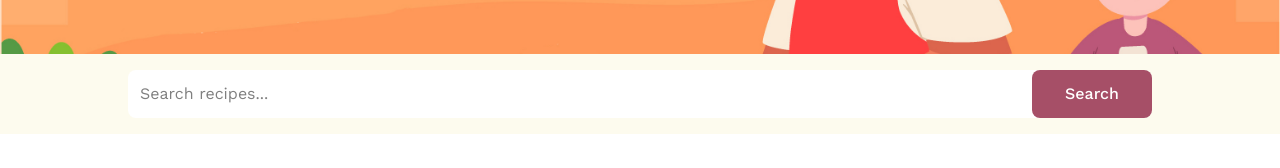
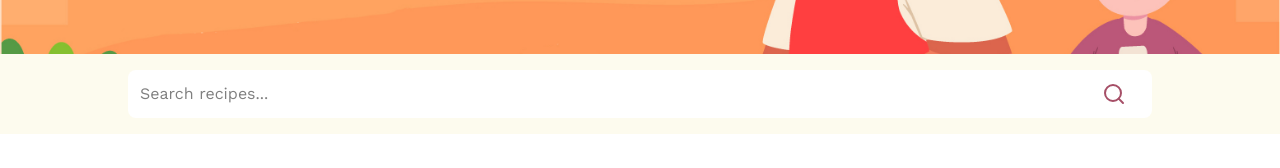
Before and after one commit to Tam-NhuBh/Food_Sharing_Frontend, a React (Vite) app: page /recipes in a window 1280 px wide. Shown: the part 303-471 px from the top of the page. Built offline with nearby package versions, Linux system fonts and the light colour scheme; no server answers; a web font is replaced by a local one; what miragejs would draw is missing.

Commit message:
modify search bar and nutrition in recipe detail

```diff
--- a/package.json
+++ b/package.json
@@ -17,8 +17,7 @@
     "lucide-react": "^0.542.0",
     "react": "^19.1.1",
     "react-dom": "^19.1.1",
-    "react-router-dom": "^7.8.2",
-    "vite-plugin-node-polyfills": "^0.24.0"
+    "react-router-dom": "^7.8.2"
   },
   "devDependencies": {
     "@eslint/js": "^9.33.0",
@@ -36,6 +35,7 @@
     "tailwindcss": "^4.1.12",
     "typescript": "~5.8.3",
     "typescript-eslint": "^8.39.1",
-    "vite": "^7.1.2"
+    "vite": "^7.1.2",
+    "vite-plugin-node-polyfills": "^0.24.0"
   }
 }
--- a/src/components/Search/index.tsx
+++ b/src/components/Search/index.tsx
@@ -1,7 +1,7 @@
 import React from "react";
 import { useState } from "react";
-import Button from "../Button";
 import Input from "../Input";
+import { Search } from "lucide-react";
 
 interface SearchBarProps {
   placeholder?: string;
@@ -25,13 +25,12 @@ const SearchBar: React.FC<SearchBarProps> = ({ onSearch }) => {
           placeholder="Search recipes..."
           className="w-full bg-white border-0 py-3 pr-[130px]"
         />
-        <Button
+        <button
           onClick={handleSearch}
-          variant="primary"
-          className="absolute right-0 cursor-pointer rounded-lg py-3 w-[120px]"
+          className="absolute right-0 rounded-lg py-3 w-[50px]"
         >
-          Search
-        </Button>
+          <Search className="w-6 h-6 text-primary" />
+        </button>
       </div>
     </section>
   );
--- a/src/pages/recipes/RecipeDetail/index.tsx
+++ b/src/pages/recipes/RecipeDetail/index.tsx
@@ -128,7 +128,7 @@ export default function RecipeDetail() {
           {recipe?.category}
         </p>
         <div className="flex flex-row justify-between items-start sm:items-center">
-          <h2 className="md:text-7xl text-xl font-bold font-playfair mb-3">
+          <h2 className="md:text-6xl text-xl font-bold font-playfair mb-3">
             {recipe?.title}
           </h2>
 
@@ -220,9 +220,9 @@ export default function RecipeDetail() {
             </h3>
 
             <div className="grid grid-cols-2 gap-4 mt-4 font-worksans">
-              <div className="flex items-center gap-3 bg-cream p-4 rounded-lg shadow">
+              <div className="flex items-center gap-3 p-4 rounded-lg bg-[#A64F67]/10 shadow">
                 {/* <span className="text-2xl">🔥</span> */}
-                <Flame className="w-6 h-6 text-orange-500" />
+                <Flame className="w-6 h-6 text-primary " />
                 <div>
                   <span className="text-sm md:text-base lg:text-lg font-bold">
                     Calories:
@@ -234,8 +234,8 @@ export default function RecipeDetail() {
                 </div>
               </div>
 
-              <div className="flex items-center gap-3 bg-[#FFF0EF] p-4 rounded-lg shadow">
-                <Beef className="w-6 h-6 text-red-500" />
+              <div className="flex items-center gap-3 p-4 bg-[#A64F67]/10 rounded-lg shadow">
+                <Beef className="w-6 h-6 text-primary" />
                 <div>
                   <span className="text-sm md:text-base lg:text-lg font-bold">
                     Protein:
@@ -247,9 +247,9 @@ export default function RecipeDetail() {
                 </div>
               </div>
 
-              <div className="flex items-center gap-3 bg-green-100 p-4 rounded-lg shadow">
+              <div className="flex items-center gap-3 p-4 bg-[#A64F67]/10 rounded-lg shadow">
                 {/* <span className="text-2xl">🌾</span> */}
-                <Leaf className="w-6 h-6 text-green-600" />
+                <Leaf className="w-6 h-6 text-primary" />
                 <div>
                   <span className="text-sm md:text-base lg:text-lg font-bold">Carbs:</span>
                   <span className="text-sm md:text-base lg:text-lg font-semibold">
@@ -259,9 +259,9 @@ export default function RecipeDetail() {
                 </div>
               </div>
 
-              <div className="flex items-center gap-3 bg-purple-100 p-4 rounded-lg shadow">
+              <div className="flex items-center gap-3 p-4 bg-[#A64F67]/10 rounded-lg shadow">
                 {/* <span className="text-2xl">🥥</span> */}
-                <Droplet className="w-6 h-6 text-purple-600" />
+                <Droplet className="w-6 h-6 text-primary" />
                 <div>
                   <span className="text-sm md:text-base lg:text-lg font-bold">
                     Fat:{" "}
```
Also changed, not shown: 1 other file (tests, documents, lock files or other folders).
